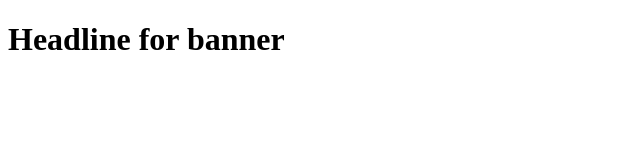
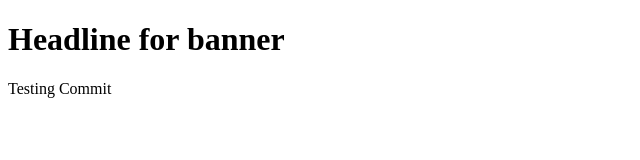
Before and after one commit to wouterbus/carrousel, a plain HTML site: page index.html in a window 1280 px wide. Shown: the whole page, without its empty margins (0-640 px from the left). Drawn offline with Linux system fonts and the light colour scheme.

Commit message:
Adding a Paragraph

```diff
--- a/index.html
+++ b/index.html
@@ -7,6 +7,7 @@
 </head>
 <body>
     <h1>Headline for banner</h1>
+    <p>Testing Commit</p>
 </body>
 <script src="script.js"></script>
 </html>
```
